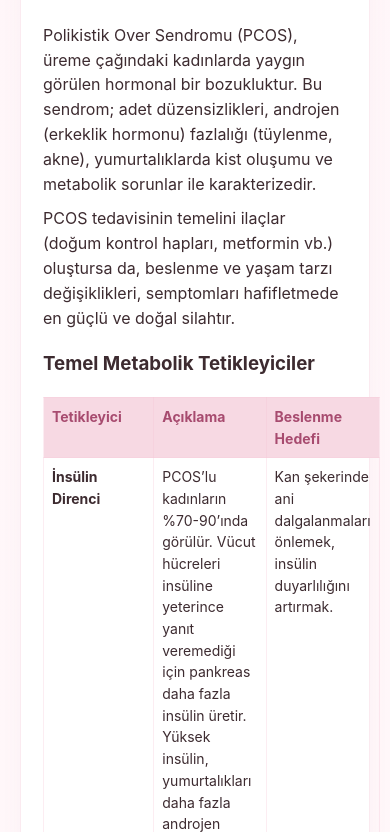
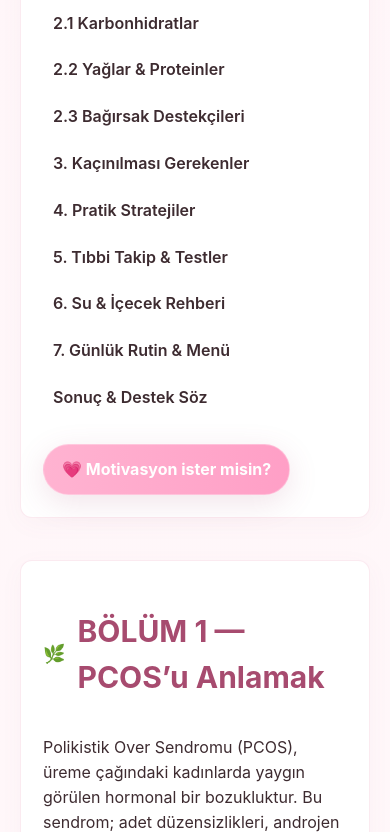
Before and after one commit to ekdersyilbalik-ux/ekdersyilbalik.github.io, a plain HTML site: page docs/index.html in a window 390 px wide. Shown: the part 371-1203 px from the top of the page. Drawn offline with Linux system fonts and the light colour scheme.

Commit message:
Update style.css

```diff
--- a/docs/style.css
+++ b/docs/style.css
@@ -157,9 +157,19 @@ footer{
 
 /* Responsive */
 @media (max-width:980px){
-  .container{ flex-direction:column; padding-bottom:40px }
-  .toc{ position:relative; width:100%; top:auto; order:2 }
-  .main{ order:1 }
+  .container{
+    flex-direction:column;
+    padding-bottom:40px
+  }
+  .toc{
+    position:relative; /* Artık sabit değil, sayfanın akışında */
+    width:100%;
+    top:auto;
+    /* order:2; satırını SİLİN veya YORUM SATIRI YAPIN */
+  }
+  .main{
+    /* order:1; satırını SİLİN veya YORUM SATIRI YAPIN */
+  }
 }
 
 /* Small decorative */
```
